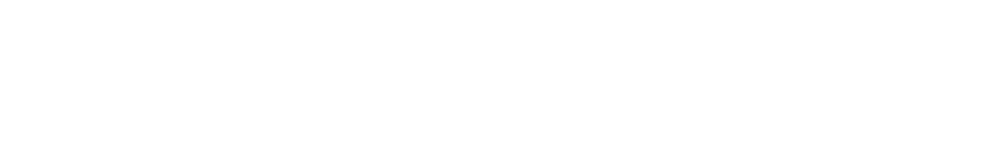
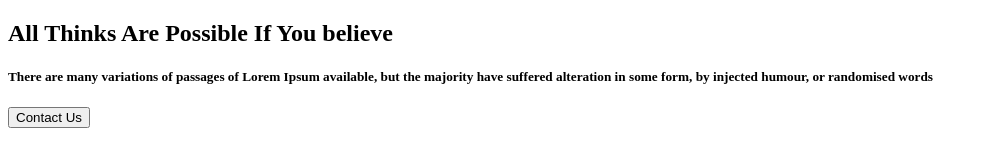
Before and after one commit to Toufiquer/2023-assignment-1, a plain HTML site: page index.html in a window 1280 px wide. Shown: the whole page, without its empty margins (0-988 px from the left). Drawn offline with Linux system fonts and the light colour scheme.

Commit message:
Header data

```diff
--- a/index.html
+++ b/index.html
@@ -1,12 +1,20 @@
 <!DOCTYPE html>
 <html lang="en">
-<head>
-    <meta charset="UTF-8">
-    <meta http-equiv="X-UA-Compatible" content="IE=edge">
-    <meta name="viewport" content="width=device-width, initial-scale=1.0">
-    <title>Document</title>
-</head>
-<body>
-
-</body>
+  <head>
+    <meta charset="UTF-8" />
+    <meta http-equiv="X-UA-Compatible" content="IE=edge" />
+    <meta name="viewport" content="width=device-width, initial-scale=1.0" />
+    <title>New Year New Me.</title>
+  </head>
+  <body>
+    <!-- Header -->
+    <header>
+      <div class="container">
+        <h2>All Thinks Are Possible If You believe</h2>
+        <h5>There are many variations of passages of Lorem Ipsum available, but the majority have suffered alteration in some form, by injected humour, or randomised words</h5>
+        <button id="btn-lite">Contact Us</button>
+      </div>
+    </header>
+    <!-- Header -->
+  </body>
 </html>
```
